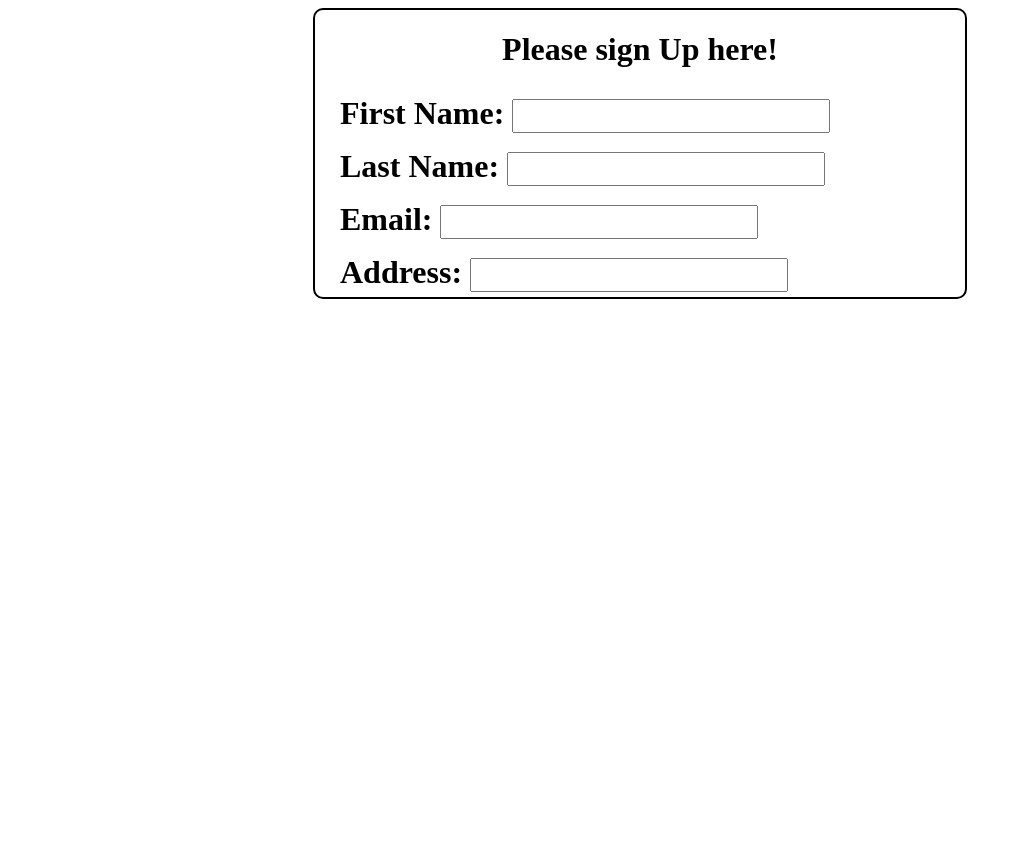
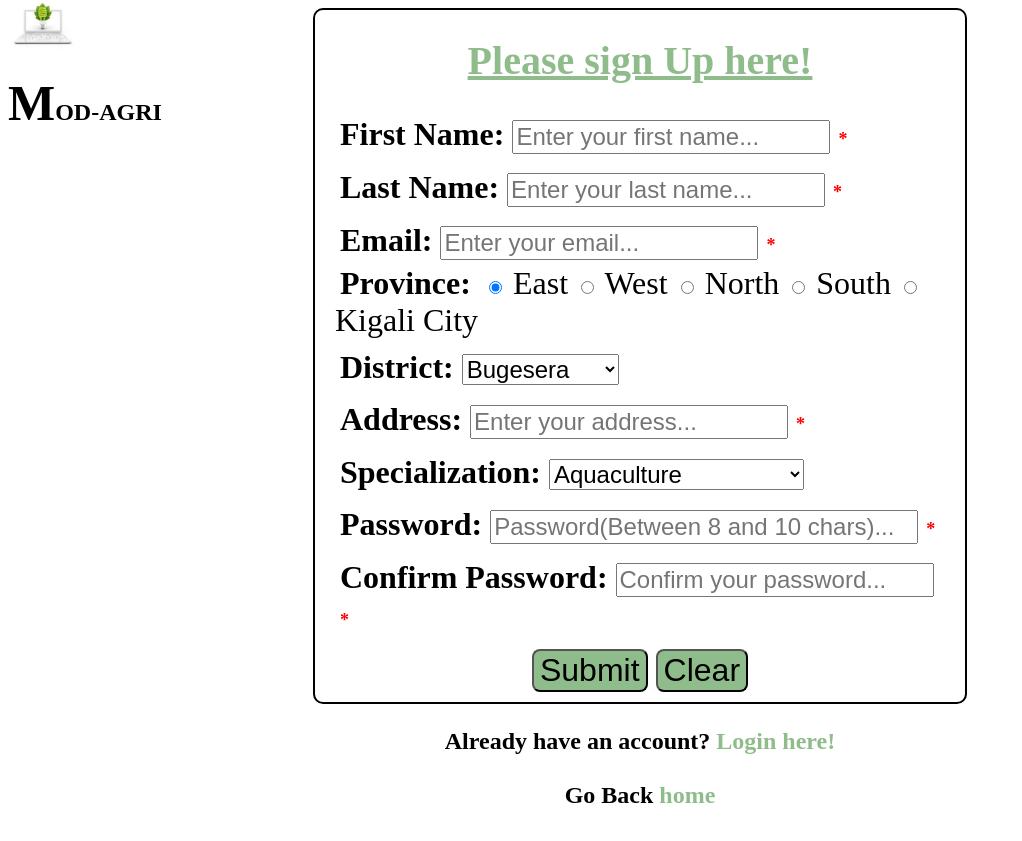
Before and after one commit to Ishimwe7/ICT_IN_AGRICULTURE, a PHP site: page /signUp.php in a window 1280 px wide. Shown: the whole page, without its empty margins (0-1022 px from the left). Before the commit the page ends 299 px from the top, so only its background shows below. Run offline with PHP 8.4, Linux system fonts and the light colour scheme.

Commit message:
new sign up file

```diff
--- a/signUp.php
+++ b/signUp.php
@@ -7,28 +7,123 @@
     <link rel="stylesheet" href="CSS/signingStyles.css">
 </head>
 <body>
+<div class="whole-page">
+    <div id="logo">
+        <div class="logo">
+                 <img style="width: 70px;height:50px" src="pictures/logo.jpeg" alt="logo image">
+                </div>
+                <div class="log-text">
+                  <h2>MOD-AGRI</h2>
+              </div>
+    </div>
+    <div class="sign-home">
         <div class="signUp">
-        <h1>Please sign Up here!</h1>
+            <h1 id="heading1">Please sign Up here!</h1>
             <div>
-            <form action="">
+                <form action="" method="post">
                     <div class="row">
-                    <label for="firstName">First Name:</label>
-                    <input type="text" name="firstName"> <br>
+                        <label for="fname">First Name:</label>
+                        <input required type="text" id="fname" placeholder="Enter your first name..." name="firstName">
+                        <label class="required">*</label>
+                        <label id="fname-required"></label>
+                        <br>
                     </div>
                     <div class="row">
-                    <label for="lastName">Last Name:</label>
-                    <input type="text" name="lastName"> <br>
+                        <label for="lname">Last Name:</label>
+                        <input required type="text" id="lname" placeholder="Enter your last name..." name="lastName">
+                        <label class="required">*</label>
+                        <label id="lname-required"></label>
+                        <br>
                     </div>
                     <div class="row">
                         <label for="email">Email:</label>
-                    <input type="email" name="email"> <br>
+                        <input type="email" id="email" required placeholder="Enter your email..." name="email">
+                        <label class="required">*</label>
+                        <label id="email-required"></label>
+                         <br>
+                    </div>
+                    <div class="special-row">
+                        <label id="special-row" for="province">Province:</label>
+                      <!--  <select name="province" id="province">
+                            <option value="east" id="east">East</option>
+                            <option value="west" id="west">West</option>
+                            <option value="north" id="north">North</option>
+                            <option value="south" id="south">South</option>
+                            <option value="kigali" id="kigali">Kigali City</option>
+                        </select> -->
+                        <input type="radio" id="east" checked value="East" name="radioButton">
+                        <label for="east">East</label>
+                        <input type="radio" id="west" value="West" name="radioButton">
+                        <label for="west">West</label>
+                        <input type="radio" id="north" value="North" name="radioButton">
+                        <label for="north">North</label>
+                        <input type="radio" id="south" value="South" name="radioButton">
+                        <label for="south">South</label>
+                        <input type="radio" id="kigali" value="Kigali City" name="radioButton">
+                        <label for="kigali">Kigali City</label>
+                    </div>
+                    <div class="row">
+                        <label for="district">District:</label>
+                        <select name="district" id="district">
+                        <label class="required">*</label>
+                            <option value="dis1" id="dis1">Bugesera</option>
+                            <option value="dis2" id="dis2">Gatsibo</option>
+                            <option value="dis3" id="dis3">Kayonza</option>
+                            <option value="dis4" id="dis4">Kirehe</option>
+                            <option value="dis5" id="dis5">Ngoma</option>
+                            <option value="dis6" id="dis6">Nyagatare</option>
+                            <option value="dis7" id="dis7">Rwamagana</option>
+                            <option value="dis8" id="dis8"></option>
+                        </select>
                     </div>
                     <div class="row">
                         <label for="address">Address:</label>
-                    <input type="text" name="address">
+                        <input type="text" id="address" placeholder="Enter your address..." name="address">
+                        <label class="required">*</label>
+                        <label id="address-required"></label>
+                    </div>
+                    <div class="row">
+                        <label for="specialization">Specialization:</label>
+                        <select name="specialization" id="specialization">
+                            <option value="aquaculture">Aquaculture</option>
+                            <option value="animalHusbandry">Animal Husbandry</option>
+                            <option value="dairyFarming">Dairy Farming</option>
+                            <option value="apiculture">Apiculture</option>
+                            <option value="agroforestry">Agroforestry</option>
+                            <option value="poultry">Poultry</option>
+                            <option value="permanentCrops">Permanent Crops</option>
+                            <option value="fruits_Vegetables">Fruits and Vegetables</option>
+                        </select>
+                    </div>
+                    <div class="row">
+                        <label for="password">Password:</label>
+                        <input type="password" id="password" placeholder="Password(Between 8 and 10 chars)..." name="password">
+                        <label class="required">*</label>
+                        <label id="pass-required"></label>
+                    </div>
+                    <div class="row">
+                        <label for="confirm-password">Confirm Password:</label>
+                        <input type="password" id="confirm-password" placeholder="Confirm your password..." name="confirm-password">
+                        <label class="required">*</label>
+                        <label id="mismatches"></label>
+                    </div>
+                    <div class="buttons">
+                        <button id="submitButton" type="submit">Submit</button>
+                        <button id="resetButton" type="reset">Clear</button>
                     </div>
                 </form>
             </div>
         </div>
+    <div class="home">
+          <h3 style="font-size: x-large;"> Already have an account? <a href="login.php">Login here!</a><br><br>
+            Go Back
+            <a href="index.php">home</a>
+          </h3>
+        </div>
+</div>
+</div>
+        <script src="JavaScript/signUp.js">
+            //console.log("Hello",document.getElementById("province"));
+        </script>
 </body>
 </html>
```
Lines whose indentation alone changed are shown as unchanged.
